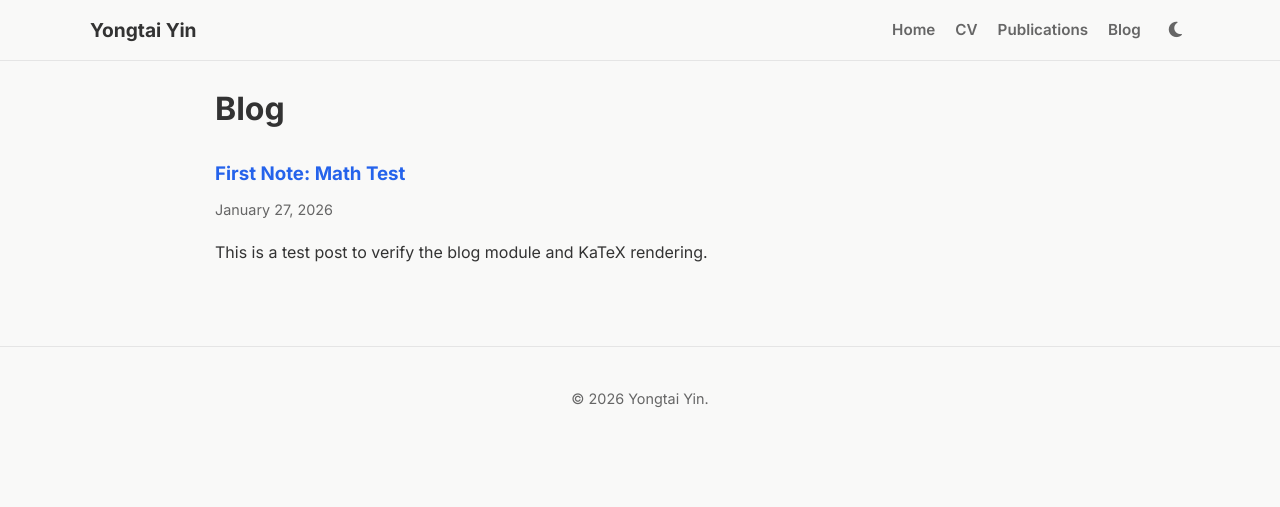
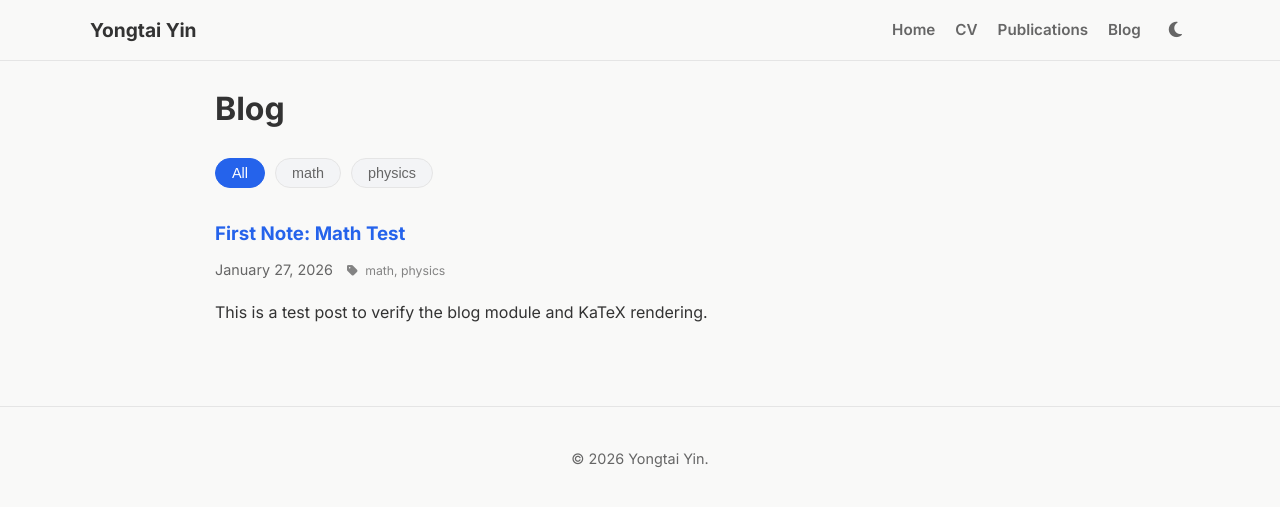
Before and after one commit to yongtai-yin/yongtai-yin.github.io, a Jekyll site: the page built from blog.md, in a window 1280 px wide. Shown: the top 507 px of the page. Built offline with Jekyll 4.4.1, drawn with Linux system fonts in a browser that asks for light colours; a style sheet for code colours, icons or effects is not loaded.

Commit message:
Add tag filtering functionality to blog; enhance post item display with tags

```diff
--- a/_posts/2026-01-27-first-note.md
+++ b/_posts/2026-01-27-first-note.md
@@ -2,6 +2,7 @@
 layout: post
 title: "First Note: Math Test"
 date: 2026-01-27
+tags: [math, physics]
 katex: true
 ---
 
--- a/assets/css/style.css
+++ b/assets/css/style.css
@@ -558,3 +558,36 @@
         padding-right: 1.5rem;
     }
 }
+
+/* Blog Tags */
+.blog-tags {
+    display: flex;
+    flex-wrap: wrap;
+    gap: 10px;
+    margin-bottom: 30px;
+}
+
+.filter-tag {
+    background-color: var(--code-bg);
+    border: 1px solid var(--border-color);
+    border-radius: 20px;
+    padding: 6px 16px;
+    font-size: 0.9rem;
+    cursor: pointer;
+    color: var(--text-secondary);
+    transition: all 0.2s ease;
+}
+
+.filter-tag:hover, .filter-tag.active {
+    background-color: var(--accent-color);
+    color: white;
+    border-color: var(--accent-color);
+}
+
+.post-item {
+    transition: opacity 0.3s ease;
+}
+
+.post-item.hidden {
+    display: none;
+}
--- a/blog.md
+++ b/blog.md
@@ -4,12 +4,56 @@
 permalink: /blog/
 ---
 
+<!-- Tag Filter Section -->
+<div class="blog-tags">
+  <button class="filter-tag active" data-tag="all">All</button>
+  {% assign sorted_tags = site.tags | sort %}
+  {% for tag in sorted_tags %}
+    <button class="filter-tag" data-tag="{{ tag[0] }}">{{ tag[0] }}</button>
+  {% endfor %}
+</div>
+
 <div class="post-list">
 {% for post in site.posts %}
-  <div class="post-item" style="margin-bottom: 2rem;">
+  <div class="post-item" data-tags="{{ post.tags | join: ',' }}" style="margin-bottom: 2rem;">
     <h3 style="margin-bottom: 0.5rem;"><a href="{{ post.url | relative_url }}">{{ post.title }}</a></h3>
-    <div style="color: #666; font-size: 0.9rem; margin-bottom: 0.5rem;">{{ post.date | date: "%B %d, %Y" }}</div>
+    <div style="color: #666; font-size: 0.9rem; margin-bottom: 0.5rem;">
+        {{ post.date | date: "%B %d, %Y" }}
+        {% if post.tags.size > 0 %}
+        <span style="margin-left: 10px; font-size: 0.85em; opacity: 0.8;">
+            <i class="fas fa-tag" style="margin-right: 4px;"></i>
+            {{ post.tags | join: ', ' }}
+        </span>
+        {% endif %}
+    </div>
     <div>{{ post.excerpt }}</div>
   </div>
 {% endfor %}
 </div>
+
+<script>
+document.addEventListener('DOMContentLoaded', function() {
+    const filterButtons = document.querySelectorAll('.filter-tag');
+    const posts = document.querySelectorAll('.post-item');
+
+    filterButtons.forEach(button => {
+        button.addEventListener('click', () => {
+            // Remove active class from all buttons
+            filterButtons.forEach(btn => btn.classList.remove('active'));
+            // Add active class to clicked button
+            button.classList.add('active');
+
+            const selectedTag = button.getAttribute('data-tag');
+
+            posts.forEach(post => {
+                const postTags = post.getAttribute('data-tags').split(',');
+                if (selectedTag === 'all' || postTags.includes(selectedTag)) {
+                    post.classList.remove('hidden');
+                } else {
+                    post.classList.add('hidden');
+                }
+            });
+        });
+    });
+});
+</script>
```
